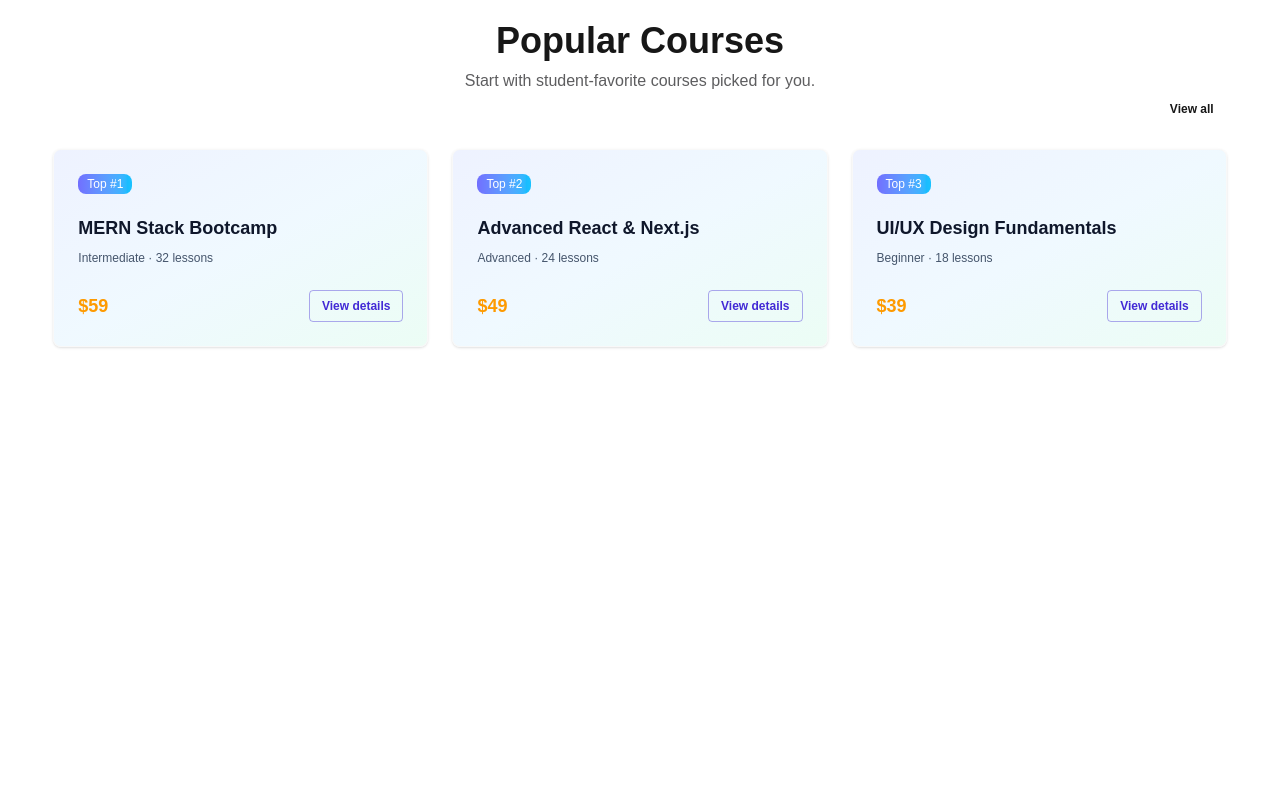
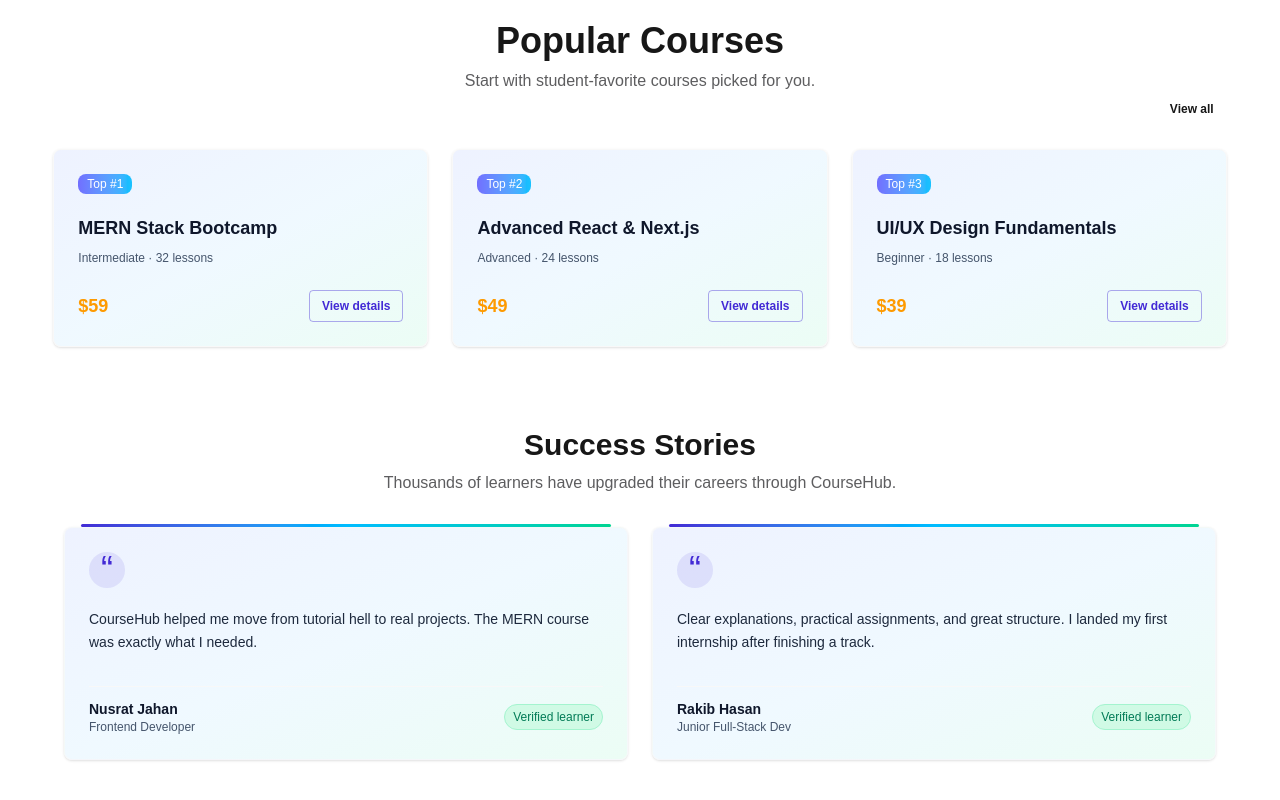
Before and after one commit to arik509/coursehub, a Next.js app: page / in a window 1280 px wide. Shown: the part 895-1695 px from the top of the page. Before the commit the page ends 1282 px from the top, so only its background shows below. Built offline with nearby package versions, Linux system fonts and the light colour scheme.

Commit message:
Added Testimonials Section

```diff
--- a/src/Components/PopularCoursesSection.jsx
+++ b/src/Components/PopularCoursesSection.jsx
@@ -40,10 +40,10 @@ const popularCourses = [
             {popularCourses.map((course, idx) => (
               <div
                 key={course.title}
-                className="card shadow-sm border border-base-200 hover:shadow-xl transition-all duration-300 bg-gradient-to-br from-indigo-50 via-sky-50 to-emerald-50 text-base-content"
+                className="card shadow-sm border border-base-200 hover:shadow-xl transition-all duration-300 bg-linear-to-br from-indigo-50 via-sky-50 to-emerald-50 text-base-content"
               >
                 <div className="card-body">
-                  <span className="badge badge-sm border-0 bg-gradient-to-r from-indigo-500/90 to-sky-400/90 text-xs text-white w-fit mb-3">
+                  <span className="badge badge-sm border-0 bg-linear-to-r from-indigo-500/90 to-sky-400/90 text-xs text-white w-fit mb-3">
                     Top #{idx + 1}
                   </span>
                   <h3 className="card-title text-base md:text-lg text-slate-900">
--- /dev/null
+++ b/src/Components/TestimonialsSection.jsx
@@ -0,0 +1,64 @@
+const testimonials = [
+    {
+      name: "Nusrat Jahan",
+      role: "Frontend Developer",
+      quote:
+        "CourseHub helped me move from tutorial hell to real projects. The MERN course was exactly what I needed.",
+    },
+    {
+      name: "Rakib Hasan",
+      role: "Junior Full‑Stack Dev",
+      quote:
+        "Clear explanations, practical assignments, and great structure. I landed my first internship after finishing a track.",
+    },
+  ];
+
+  export default function TestimonialsSection() {
+    return (
+      <section className="py-10">
+        <div className="max-w-6xl mx-auto">
+          <div className="text-center mb-8">
+            <h2 className="text-2xl md:text-3xl font-bold mb-2">Success Stories</h2>
+            <p className="text-base-content/70 max-w-2xl mx-auto">
+              Thousands of learners have upgraded their careers through CourseHub.
+            </p>
+          </div>
+
+          <div className="grid gap-6 md:grid-cols-2">
+            {testimonials.map((t) => (
+              <div
+                key={t.name}
+                className="card border border-base-200/70 shadow-sm hover:shadow-xl transition-all duration-300 hover:-translate-y-1 bg-linear-to-br from-indigo-50 via-sky-50 to-emerald-50"
+              >
+                <div className="card-body relative">
+                  <div className="absolute inset-x-4 -top-1 h-[3px] rounded-full bg-linear-to-r from-primary via-sky-400 to-emerald-400" />
+
+                  <div className="mb-3">
+                    <span className="inline-flex h-9 w-9 items-center justify-center rounded-full bg-primary/10 text-primary text-4xl">
+                      “
+                    </span>
+                  </div>
+
+                  <p className="text-sm text-slate-800 leading-relaxed mb-4">
+                    {t.quote}
+                  </p>
+
+                  <div className="mt-2 pt-3 border-t border-base-200 flex items-center justify-between">
+                    <div>
+                      <p className="font-semibold text-sm text-slate-900">
+                        {t.name}
+                      </p>
+                      <p className="text-xs text-slate-600">{t.role}</p>
+                    </div>
+                    <div className="text-xs px-2 py-1 rounded-full bg-emerald-100 text-emerald-700 border border-emerald-200">
+                      Verified learner
+                    </div>
+                  </div>
+                </div>
+              </div>
+            ))}
+          </div>
+        </div>
+      </section>
+    );
+  }
--- a/src/app/page.jsx
+++ b/src/app/page.jsx
@@ -1,6 +1,7 @@
 import FeaturesSection from "@/Components/FeaturesSection";
 import HeroSection from "@/Components/HeroSection";
 import PopularCoursesSection from "@/Components/PopularCoursesSection";
+import TestimonialsSection from "@/Components/TestimonialsSection";
 import Image from "next/image";
 
 export default function Home() {
@@ -10,6 +11,7 @@ export default function Home() {
       <HeroSection></HeroSection>
       <FeaturesSection></FeaturesSection>
       <PopularCoursesSection></PopularCoursesSection>
+      <TestimonialsSection></TestimonialsSection>
     </div>
    </main>
   );
```
